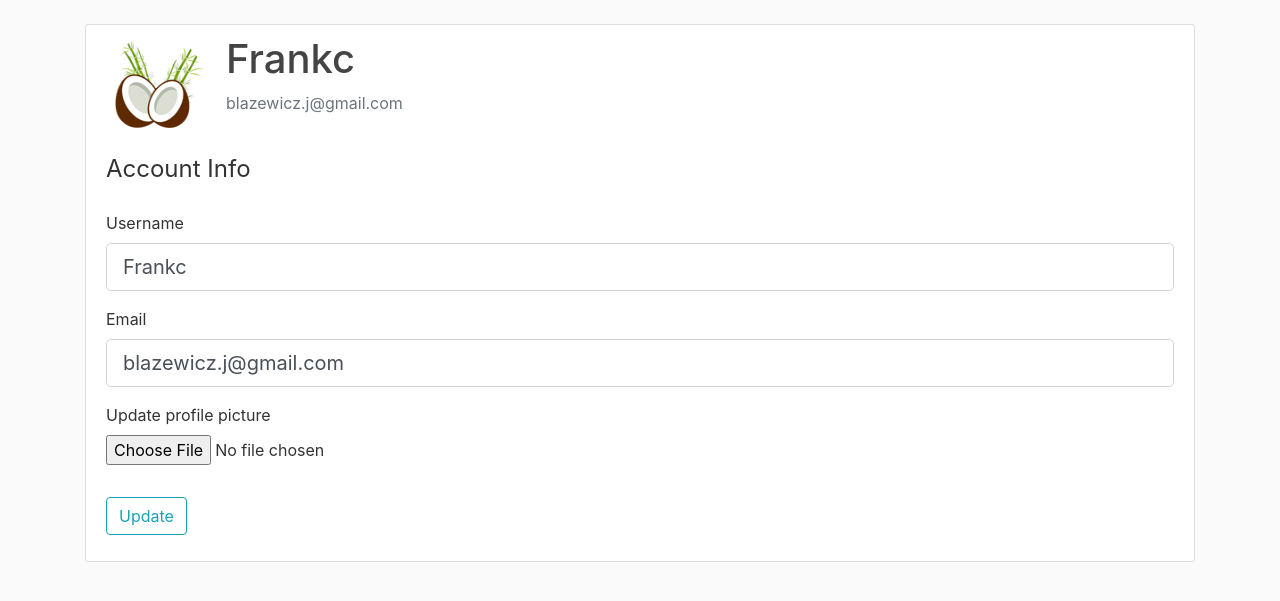
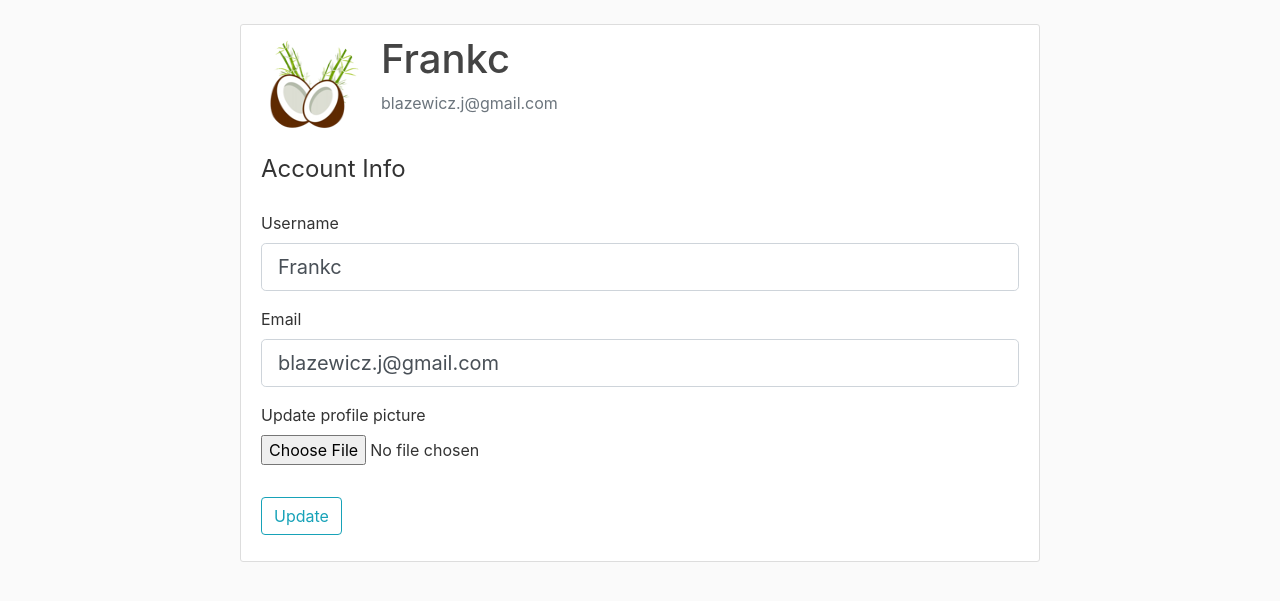
Before and after one commit to frankc95/set09103, a Flask app: page /account in a window 1280 px wide. Shown: the part 56-657 px from the top of the page. Run offline with Flask 2, Linux system fonts and the light colour scheme; a user stored in the database is signed in; some libraries are stand-ins or nearby versions.

Commit message:
updated layout

```diff
--- a/bop/static/css/main.css
+++ b/bop/static/css/main.css
@@ -30,6 +30,8 @@ h1, h2, h3, h4, h5, h6 {
   border: 1px solid #dddddd;
   border-radius: 3px;
   margin-bottom: 20px;
+  max-width: 800px;
+  width: 100%;
 }
 
 .bgimage {
@@ -63,6 +65,21 @@ h1, h2, h3, h4, h5, h6 {
    align-items: center;
    justify-content: center;
 }
+.col-md-12 {
+   display: flex;
+   flex-direction: column;
+   justify-content: center;
+   align-items: center;
+}
+.col-md-12 h1{
+   align-self: flex-start;
+}
+
+
+a.nav-item.nav-link {
+   align-self: flex-start;
+}
+
 .article-title {
   color: #444444;
 }
```
Also changed, not shown: bop/site.db, bop/static/img/profile_pic/c7a7f46935069b71.png (added).
